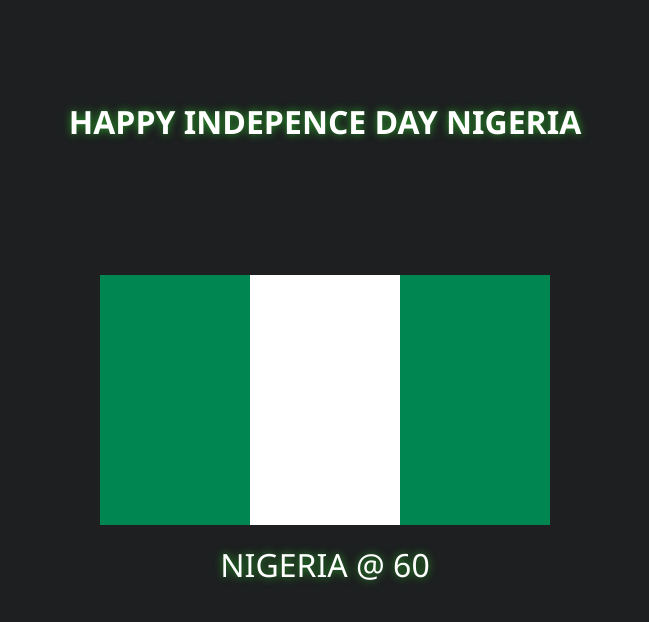
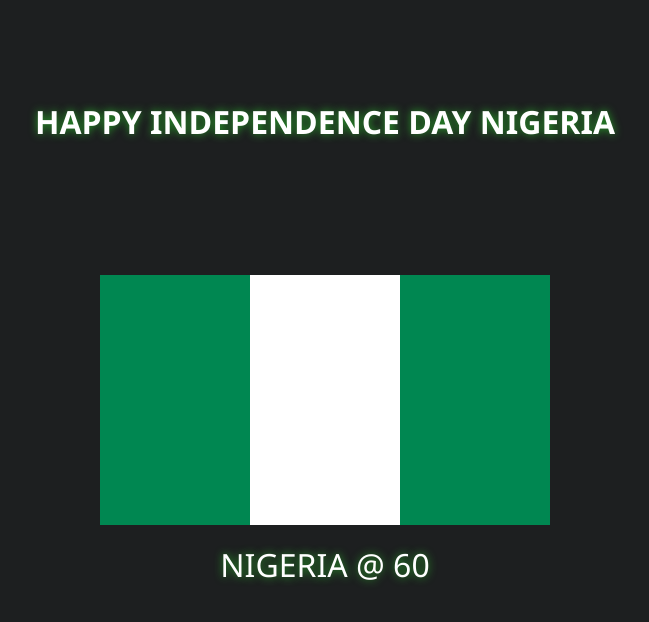
Before and after one commit to lanre-waju/Nigerian-Flag, a plain HTML site: page index.html in a window 1280 px wide. Shown: the whole page, without its empty margins (315-964 px from the left). Drawn offline with Linux system fonts and the light colour scheme.

Commit message:
Update index.html

```diff
--- a/index.html
+++ b/index.html
@@ -7,7 +7,7 @@
   <title>Nigerian Flag</title>
 </head>
 <body>
-  <h1>HAPPY INDEPENCE DAY NIGERIA</h1>
+  <h1>HAPPY INDEPENDENCE DAY NIGERIA</h1>
   <div class="nigerian-flag"></div>
   <p>NIGERIA @ 60</p>
 </body>
```
